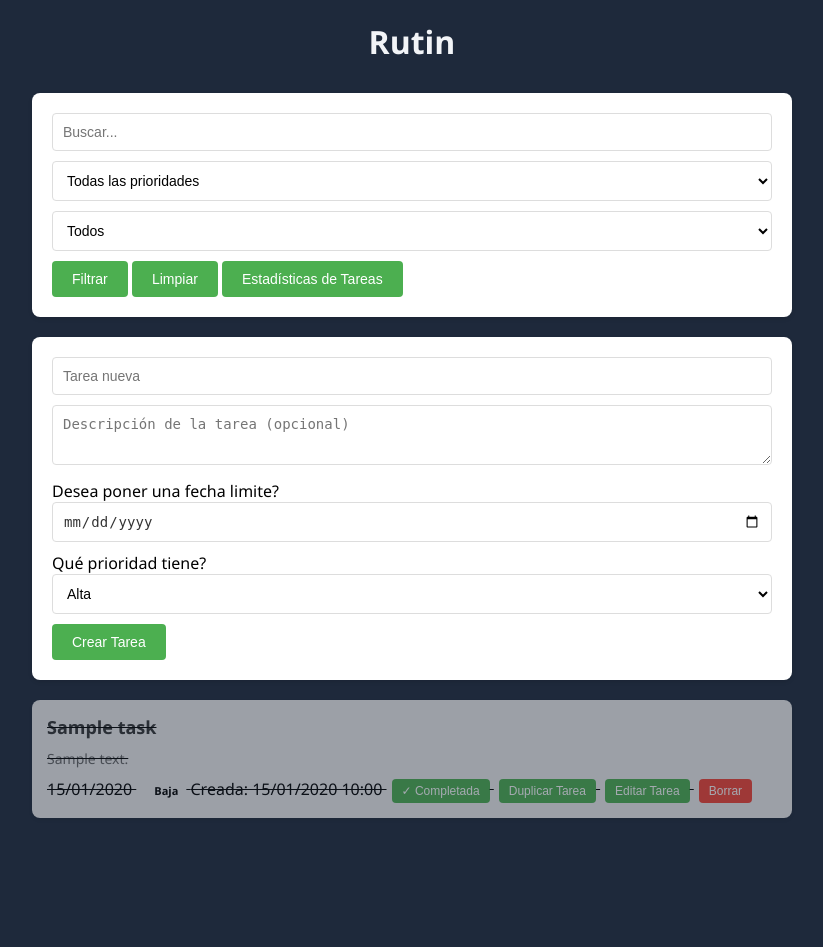
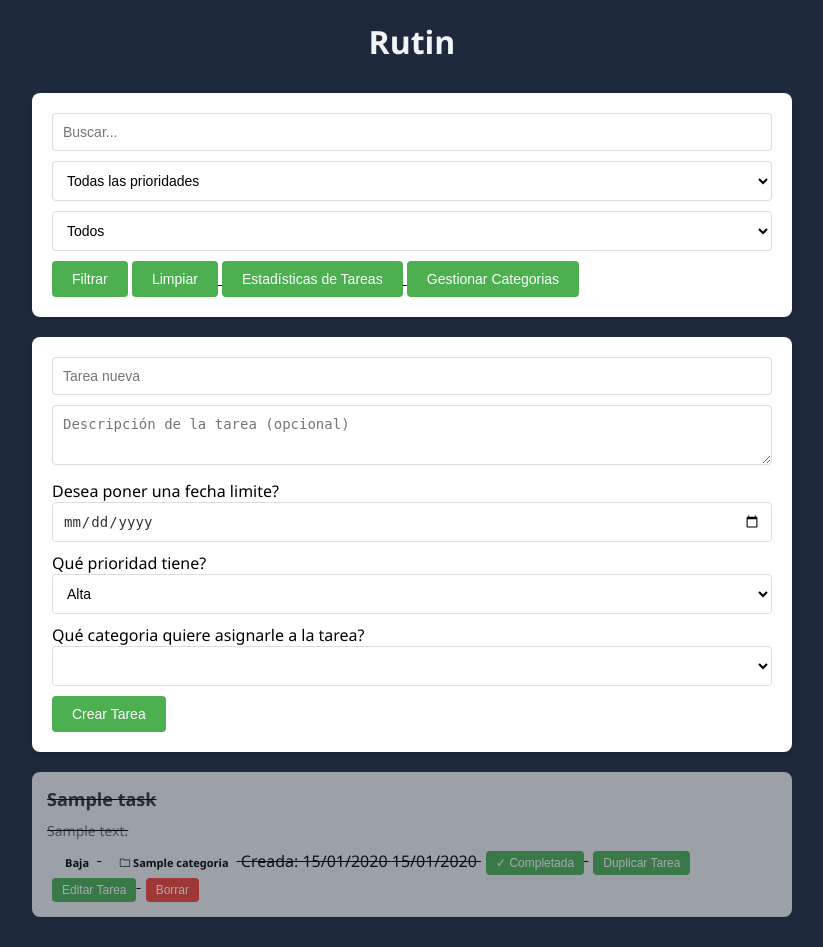
Before and after one commit to UnaiDv/Rutin, a FastAPI app: page / in a window 1280 px wide. Shown: the whole page, without its empty margins (228-1051 px from the left). Before the commit the page ends 818 px from the top, so only its background shows below. Run offline with FastAPI, Linux system fonts and the light colour scheme; tables that the repository leaves empty hold one stand-in row (values such as "Sample post").

Commit message:
Se han añadido categorias a las tareas

```diff
--- a/app/main.py
+++ b/app/main.py
@@ -7,7 +7,7 @@ from starlette.middleware.sessions import SessionMiddleware
 from datetime import datetime
 
 from .database import SessionLocal, engine, Base
-from .models import Task
+from .models import Task, Categoria
 from .schemas import TaskCreate, TaskResponse
 
 Base.metadata.create_all(bind=engine)
@@ -32,7 +32,7 @@ def home(request: Request, buscar: str = None,
         db: Session = Depends(get_db)):
 
     mensaje = request.session.pop("mensaje", None)
-
+    categorias = db.query(Categoria).all()
     query = db.query(Task)
 
     if buscar:
@@ -49,14 +49,14 @@ def home(request: Request, buscar: str = None,
     tasks = query.all()
 
     return templates.TemplateResponse("index.html", {"request": request, "tasks": tasks,
-                                    "buscar": buscar, "filtro_prioridad": prioridad, "filtro_completadas": estado, "mensaje": mensaje})
+                                    "buscar": buscar, "filtro_prioridad": prioridad, "filtro_completadas": estado, "mensaje": mensaje, "categorias": categorias})
 
 
 
 @app.post("/create")
-def crear_tarea(request: Request, titulo: str = Form(...), descripcion: str=Form(""), prioridad: str=Form("media"), fecha_limite: str=Form(None), db: Session = Depends(get_db)):
+def crear_tarea(request: Request, titulo: str = Form(...), descripcion: str=Form(""), prioridad: str=Form("media"), fecha_limite: str=Form(None), categoria_id: int = Form(None), db: Session = Depends(get_db)):
     fecha = datetime.strptime(fecha_limite, "%Y-%m-%d") if fecha_limite else None
-    nueva_tarea = Task(titulo=titulo, descripcion=descripcion, prioridad=prioridad, fecha_limite=fecha)
+    nueva_tarea = Task(titulo=titulo, descripcion=descripcion, prioridad=prioridad, fecha_limite=fecha, categoria_id=categoria_id)
     db.add(nueva_tarea)
     db.commit()
     db.refresh(nueva_tarea)
@@ -92,14 +92,15 @@ def completar_tarea(task_id: int, db: Session = Depends(get_db)):
 @app.get("/editar/{task_id}")
 def editar_tarea(request: Request, task_id: int, db: Session = Depends(get_db)):
     tarea = db.query(Task).filter(Task.id == task_id).first()
+    categorias = db.query(Categoria).all()
     if not tarea:
         return RedirectResponse("/", status_code=303)
 
-    return templates.TemplateResponse("editar_tareas.html", {"request": request, "task": tarea})
+    return templates.TemplateResponse("editar_tareas.html", {"request": request, "task": tarea, "categorias": categorias})
 
 
 @app.post("/editar/{task_id}")
-def editar_la_tarea(request: Request, task_id: int, titulo: str = Form(...), descripcion: str = Form(""), prioridad: str = Form("media"), fecha_limite: str=Form(None), db: Session = Depends(get_db)):
+def editar_la_tarea(request: Request, task_id: int, titulo: str = Form(...), descripcion: str = Form(""), prioridad: str = Form("media"), fecha_limite: str=Form(None), categoria_id: int=Form(None), db: Session = Depends(get_db)):
     tarea = db.query(Task).filter(Task.id == task_id).first()
     fecha = datetime.strptime(fecha_limite, "%Y-%m-%d") if fecha_limite else None
     if tarea:
@@ -107,6 +108,7 @@ def editar_la_tarea(request: Request, task_id: int, titulo: str = Form(...), des
         tarea.descripcion = descripcion
         tarea.prioridad = prioridad
         tarea.fecha_limite = fecha
+        tarea.categoria_id = categoria_id
         db.commit()
 
     request.session["mensaje"] = "Tarea editada con éxito!"
@@ -119,7 +121,7 @@ def duplicar_tarea(request: Request, task_id: int, db: Session = Depends(get_db)
     tarea = db.query(Task).filter(Task.id == task_id).first()
 
     if tarea:
-        tarea_duplicada = Task(titulo = "Copia de " + tarea.titulo, descripcion = tarea.descripcion, prioridad = tarea.prioridad)
+        tarea_duplicada = Task(titulo = "Copia de " + tarea.titulo, descripcion = tarea.descripcion, prioridad = tarea.prioridad, categoria_id = tarea.categoria_id)
         db.add(tarea_duplicada)
         db.commit()
     request.session["mensaje"] = "Tarea duplicada con éxito!"
@@ -135,3 +137,56 @@ def estadisticas(request: Request, db: Session = Depends(get_db)):
 
 
     return templates.TemplateResponse("estadisticas.html", {"request": request, "completadas": completadas, "pendientes": pendientes, "total": total, "porcentaje_completadas": porcentaje_completadas})
+
+@app.get("/categorias")
+def categorias_pagina(request: Request, db: Session = Depends(get_db)):
+    categorias = db.query(Categoria).all()
+    mensaje_categoria = request.session.pop("mensaje_categoria", None)
+
+    return templates.TemplateResponse("categorias.html", {"request": request, "categorias": categorias, "mensaje_categoria": mensaje_categoria})
+
+@app.post("/categorias/crear")
+def categorias_crear(request: Request, nombre: str = Form(...), db: Session = Depends(get_db)):
+    categoria_nueva = Categoria(nombre=nombre)
+    db.add(categoria_nueva)
+    db.commit()
+    db.refresh(categoria_nueva)
+
+    request.session["mensaje_categoria"] = "Categoria creada con éxito!"
+
+    return RedirectResponse("/categorias", status_code = 303)
+
+@app.post("/categorias/borrar/{categoria_id}")
+def categorias_borrar(request: Request, categoria_id: int, db: Session = Depends(get_db)):
+    categoria = db.query(Categoria).filter(Categoria.id == categoria_id).first()
+
+    if not categoria:
+        return RedirectResponse("/categorias", status_code = 303)
+
+    db.delete(categoria)
+    db.commit()
+
+    return RedirectResponse("/categorias", status_code = 303)
+
+@app.get("/categorias/editar/{categoria_id}")
+def categorias_editar(request: Request, categoria_id: int, db: Session = Depends(get_db)):
+    categoria = db.query(Categoria).filter(Categoria.id == categoria_id).first()
+
+    if not categoria:
+        return RedirectResponse("/categorias", status_code = 303)
+
+    return templates.TemplateResponse("editar_categorias.html", {"request": request, "categoria": categoria})
+
+@app.post("/categorias/editar/{categoria_id}")
+def categorias_editar(request: Request, categoria_id: int, nombre: str = Form(...), db: Session = Depends(get_db)):
+    categoria = db.query(Categoria).filter(Categoria.id == categoria_id).first()
+
+    if not categoria:
+        return RedirectResponse("/categorias", status_code = 303)
+
+    categoria.nombre = nombre
+    db.commit()
+
+    request.session["mensaje_categoria"] = "Categoria editada con éxito!!"
+
+    return RedirectResponse("/categorias", status_code = 303)
--- a/app/static/styles.css
+++ b/app/static/styles.css
@@ -160,6 +160,15 @@ strong.baja {
     color: #2e7d32;
 }
 
+.categoria-insignia{
+    display: inline-block;
+    padding: 3px 8px;
+    border-radius: 12px;
+    font-size: 11px;
+    font-weight: bold;
+    margin-left: 10px;
+}
+
 .mensaje {
     background-color: #e8f5e9;
     color: #2e7d32;
--- a/app/templates/index.html
+++ b/app/templates/index.html
@@ -44,9 +44,16 @@
                 </select>
 
                 <button type="submit">Filtrar</button>
-                <a href="/"><button type="button">Limpiar</button></a>
+                <a href="/">
+                    <button type="button">Limpiar</button>
+                </a>
+
                 <a href="/estadisticas">
                     <button type="button">Estadísticas de Tareas</button>
+                </a>
+
+                <a href="/categorias">
+                    <button type="button">Gestionar Categorias</button>
                 </a>
             </form>
 
@@ -65,6 +72,17 @@
                 <option value="media">Media</option>
                 <option value="baja">Baja</option>
             </select>
+
+            {% if categorias %}
+                <label for="categoria_id">Qué categoria quiere asignarle a la tarea?</label>
+                <select name="categoria_id">
+                        <option value=""></option>
+                    {% for categoria in categorias %}
+                        <option value="{{ categoria.id }}">{{ categoria.nombre }}</option>
+                    {% endfor %}
+                </select>
+            {% endif %}
+
             <button type="submit">Crear Tarea</button>
         </form>
 
@@ -76,17 +94,24 @@
                             <p>{{ task.descripcion }}</p>
                         {% endif %}
 
-                        {% if task.fecha_limite %}
-                            {{ task.fecha_limite.strftime('%d/%m/%Y') }}
-                        {% endif %}
-
                         <span class="prioridad-insignia {{ task.prioridad }}">
                             {% if task.prioridad == 'alta' %} Alta
                             {% elif task.prioridad == 'media' %} Media
                             {% else %} Baja
                             {% endif %}
                         </span>
-                        <span class="fecha_limite">Creada: {{ task.creada_en.strftime('%d/%m/%Y %H:%M') }} </span>
+
+                        {% if task.categoria %}
+                            <span class="categoria-insignia">
+                                🗀 {{ task.categoria.nombre }}
+                            </span>
+                        {% endif %}
+
+                        <span class="fecha_limite">Creada: {{ task.creada_en.strftime('%d/%m/%Y') }} </span>
+
+                        {% if task.fecha_limite %}
+                            {{ task.fecha_limite.strftime('%d/%m/%Y') }}
+                        {% endif %}
 
                         <form method="post" action="/completar/{{ task.id }}" style="display: inline;">
                             <button type="submit">
```
Also changed, not shown: app/models.py (+12 -1 lines), app/templates/categorias.html (added, +71 -0 lines), app/templates/editar_categorias.html (added, +19 -0 lines), app/templates/editar_tareas.html (+11 -1 lines).
